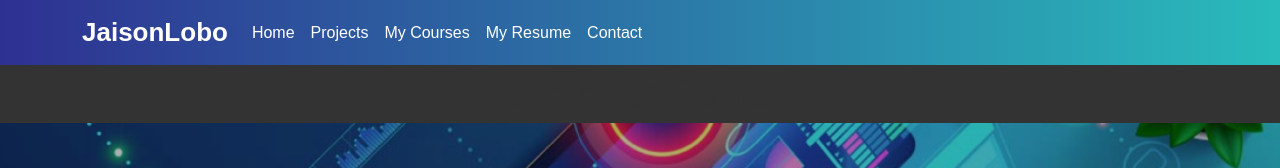
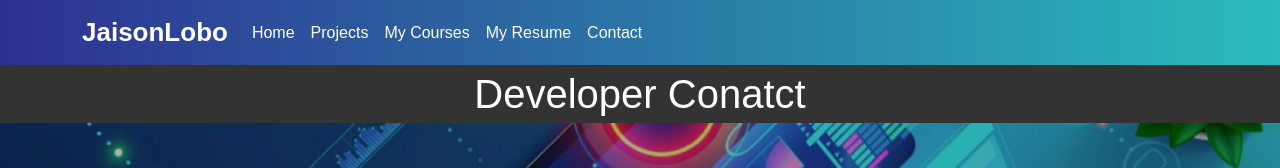
Before and after one commit to jaideepjaison/my-website, a React (Create React App) app: page /contact in a window 1280 px wide. Shown: the top 168 px of the page. Built offline with nearby package versions, Linux system fonts and the light colour scheme.

Commit message:
My Resume

```diff
--- a/src/Component/Contact/Contact.css
+++ b/src/Component/Contact/Contact.css
@@ -70,3 +70,6 @@ body, html {
   h5{
     color: #fff;
   }
+  .dev_contact{
+    color: white;
+  }
--- a/src/Component/Contact/Contact.js
+++ b/src/Component/Contact/Contact.js
@@ -5,7 +5,7 @@ const Conatct = () => {
         <>
         <link rel="stylesheet" href="https://cdnjs.cloudflare.com/ajax/libs/font-awesome/5.15.2/css/all.min.css" />
     <header className='header-conatct'>
-      <h1>Developer Conatct</h1>
+      <h1 className='dev_contact'>Developer Conatct</h1>
     </header>
         <div style={{height: '60vh',placeContent:'center'}}>
     <main className='.main-conatct'>
--- a/src/Component/My-Resume/my-res.css
+++ b/src/Component/My-Resume/my-res.css
@@ -53,8 +53,10 @@ section p {
     text-decoration: none;
     border-radius: 5px;
     transition: background-color 0.3s ease;
+    text-align: center;
 }
 
 .resume-download .btn:hover {
     background-color: #0056b3;
+
 }
--- a/src/Home.js
+++ b/src/Home.js
@@ -4,6 +4,7 @@ import Main from "./Component/Main";
 import Skils from "./Component/My-Skills/skills";
 import Project from "./Component/Project/Project";
 import MyCerifications from "./Component/My-Certifications/Mycertifiaction";
+import MyResume from "./Component/My-Resume/my-resume";
 const Home = () => {
     return (
         <>
@@ -11,6 +12,7 @@ const Home = () => {
         <Skils/>
         <Project/>
         <MyCerifications/>
+        <MyResume/>
         </>
      );
 }
```
